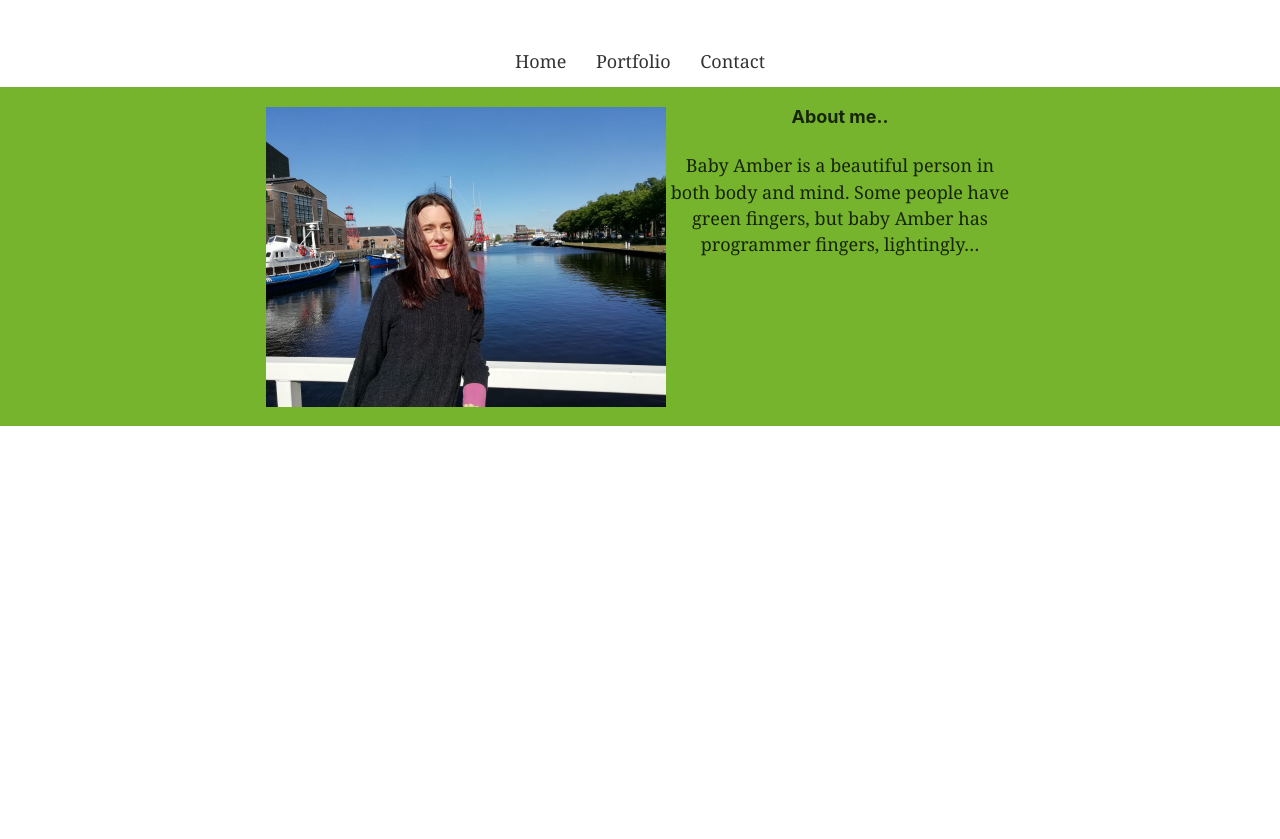
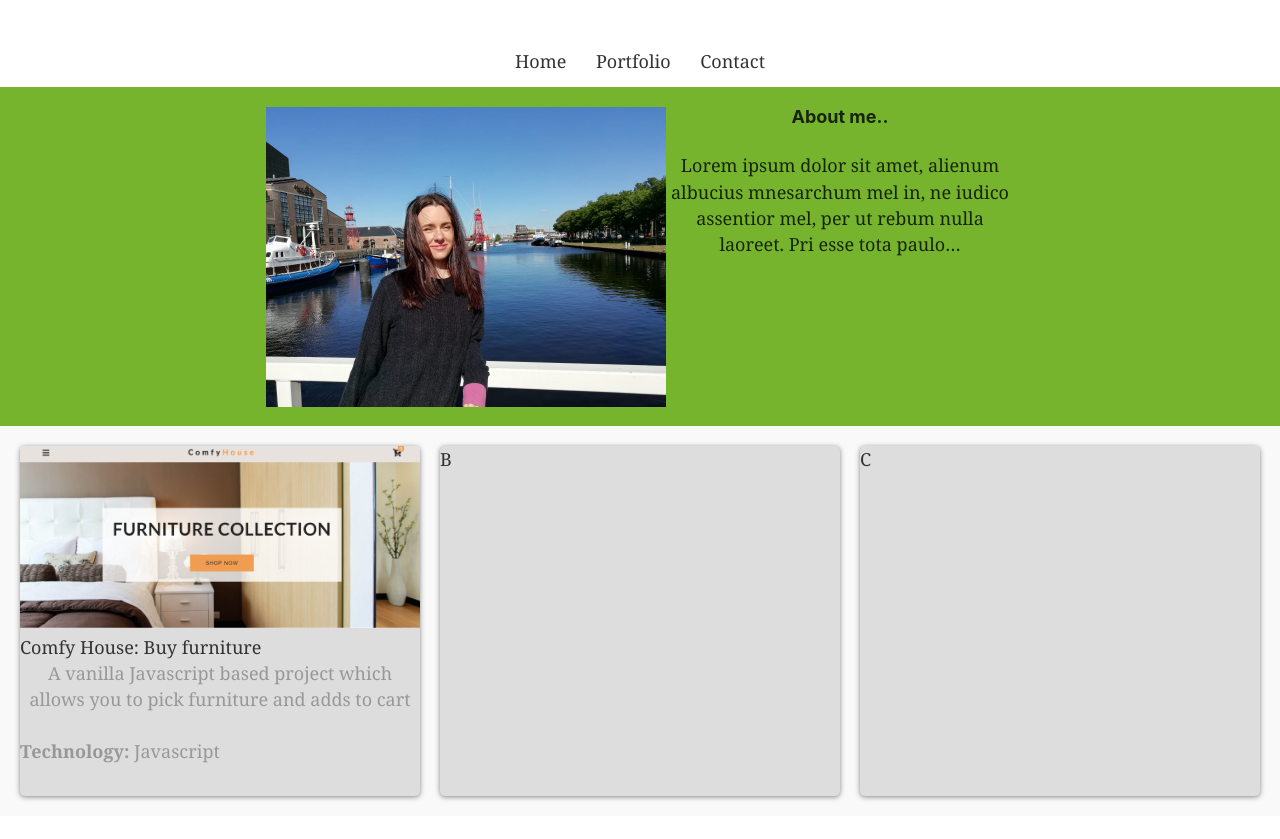
Before and after one commit to amber-tamara/Portfolio, a Gatsby site: page / in a window 1280 px wide. Shown: the part 75-914 px from the top of the page. Before the commit the page ends 800 px from the top, so only its background shows below. Built offline with nearby package versions, Linux system fonts and the light colour scheme; Gatsby itself is replaced by a stand-in of ours.

Commit message:
created project grid

```diff
--- /dev/null
+++ b/src/components/Contact/contact.js
@@ -0,0 +1,5 @@
+import React from "react"
+
+const Contact = () => {}
+
+export default Contact
--- a/src/components/layout.js
+++ b/src/components/Layout/layout.js
@@ -8,9 +8,10 @@
 import React from "react"
 import PropTypes from "prop-types"
 import { useStaticQuery, graphql } from "gatsby"
-import Footer from "./footer"
-import Header from "./header"
+import Footer from "../Footer/footer"
+import Header from "../Header/header"
 import "./layout.css"
+import Projects from "../Projects/project"
 
 const Layout = ({ children }) => {
   const data = useStaticQuery(graphql`
@@ -33,6 +34,7 @@ const Layout = ({ children }) => {
       >
         <main>{children}</main>
       </div>
+      <Projects />
       <Footer />
     </>
   )
--- /dev/null
+++ b/src/components/Projects/project.js
@@ -0,0 +1,25 @@
+import React from "react"
+import cont from "./project.module.css"
+
+const Projects = () => {
+  return (
+    <div className={cont.container}>
+      <div className={cont.wrapper}>
+        <div className={cont.box}>
+          <img src={require("./cozycastle.png")}></img>
+          <span className={cont.title}>Comfy House: Buy furniture</span>
+          <p className={cont.info}>
+            A vanilla Javascript based project which allows you to pick
+            furniture and adds to cart
+          </p>
+          <strong className={cont.info}>Technology:</strong>{" "}
+          <span className={cont.info}>Javascript</span>
+        </div>
+        <div className={cont.box}>B</div>
+        <div className={cont.box}>C</div>
+      </div>
+    </div>
+  )
+}
+
+export default Projects
--- /dev/null
+++ b/src/components/Projects/project.module.css
@@ -0,0 +1,40 @@
+:root {
+  --primary: #ddd;
+  --dark: #333;
+  --light: #f9f9f9;
+  --shadow: 0 1px 5px rgba(104, 104, 104, 0.8);
+}
+
+.wrapper {
+  /* display: grid;
+  grid-template-columns: repeat(auto-fit, minmax(300px, 1fr));
+  background-color: #fff;
+  color: #444;
+  grid-gap: 1em;
+  /* grid-auto-rows: 100px; */
+  grid-auto-rows: minmax(350px, auto);
+  display: grid;
+  grid-gap: 20px;
+  grid-template-columns: repeat(auto-fit, minmax(300px, 1fr));
+  background-color: var(--light);
+  padding: 20px;
+}
+
+.box {
+  background: var(--primary);
+  color: var(--dark);
+  box-shadow: var(--shadow);
+  border-radius: 5px;
+}
+
+.info {
+  color: #989898;
+  text-align: center;
+}
+
+.title {
+  color: var(--dark);
+  align-content: center;
+}
+
+/* rgba(255,255,255,0) */
--- a/src/pages/404.js
+++ b/src/pages/404.js
@@ -1,7 +1,7 @@
 import React from "react"
 
-import Layout from "../components/layout"
-import SEO from "../components/seo"
+import Layout from "../components/Layout/layout"
+import SEO from "../components/Seo/seo"
 
 const NotFoundPage = () => (
   <Layout>
--- a/src/pages/index.js
+++ b/src/pages/index.js
@@ -1,9 +1,9 @@
 import React from "react"
 // import { Link } from "gatsby"
 import { graphql } from "gatsby"
-import Layout from "../components/layout"
+import Layout from "../components//Layout/layout"
 // import Image from "../components/image"
-import SEO from "../components/seo"
+import SEO from "../components/Seo/seo"
 import Style from "../styles/index.module.css"
 
 const IndexPage = ({ data }) => {
--- a/src/pages/my_bio.md
+++ b/src/pages/my_bio.md
@@ -3,8 +3,6 @@ title: "About me.."
 date: "2017-08-10"
 ---
 
-Baby Amber is a beautiful person in both body and mind. Some people have green fingers, but baby Amber has programmer fingers, lightingly quick as they dance across the keyboard, in what can only be described as jazz-fusion, 80's pop and dubstep that all crescendo into beautiful code. Beautiful person = beautiful code. Here's a quote from her boyfriend: "Ambers programing is good" True story.
-
-True story
+Lorem ipsum dolor sit amet, alienum albucius mnesarchum mel in, ne iudico assentior mel, per ut rebum nulla laoreet. Pri esse tota paulo ad, facete utroque laoreet cu pri. Ei vocent conclusionemque mea, cum cu modo ludus delicata. Gubergren gloriatur ei pri, ei qui dolores interesset. Tota utinam vel ut, vis id vero sapientem.
 
 <iframe width="560" height="315" src="https://www.youtube.com/embed/4n0xNbfJLR8" frameborder="0" allowfullscreen></iframe>
```
Also changed, not shown: src/pages/portfolio.js (deleted, +0 -8 lines), src/components/Footer/footer.js (renamed from src/components/footer.js), src/components/Footer/footer.module.css (renamed from src/components/footer.module.css), src/components/Header/header.js (renamed from src/components/header.js), src/components/Header/header.module.css (renamed from src/components/header.module.css), src/components/Layout/layout.css (renamed from src/components/layout.css), src/components/Projects/cozycastle.png (added), src/components/Projects/me.jpeg (added), src/components/Seo/seo.js (renamed from src/components/seo.js), src/images/gatsby-astronaut.png (deleted), src/images/image.js (renamed from src/components/image.js).
